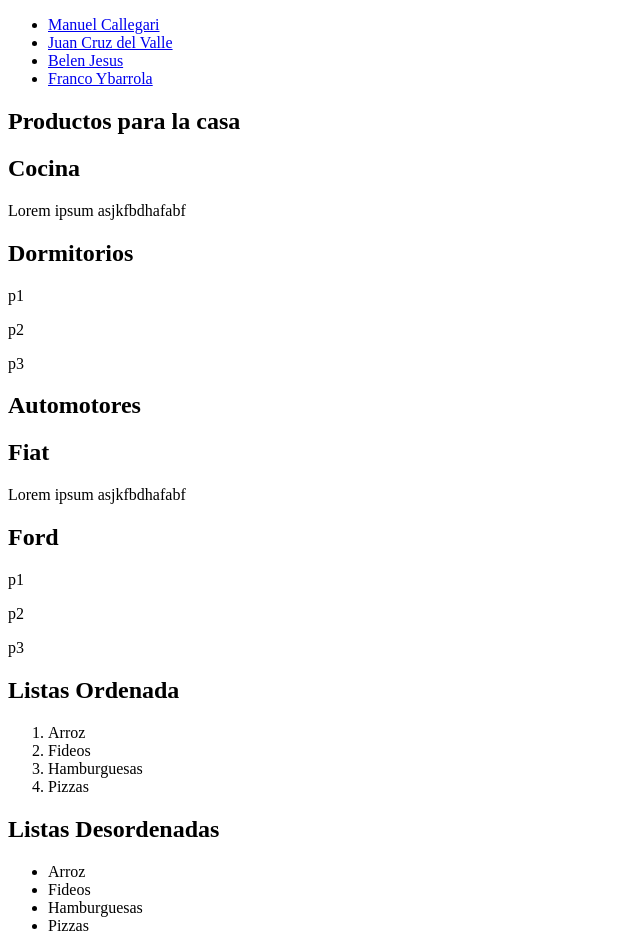
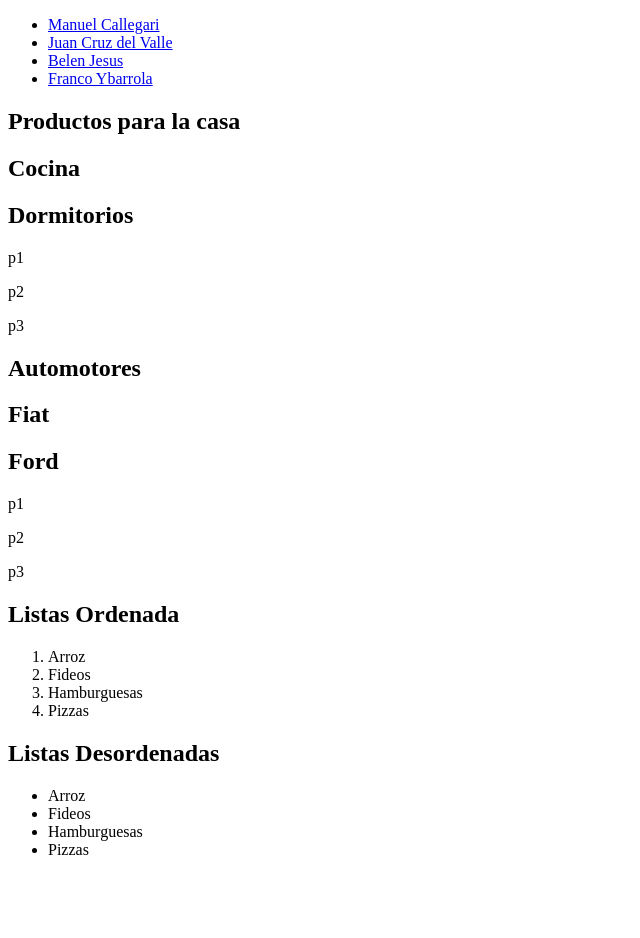
Before and after one commit to ManuelCallegari98/CursoFullStackCallegari, a plain HTML site: page index.html in a window 1280 px wide. Shown: the whole page, without its empty margins (0-640 px from the left). After the commit the page ends 875 px from the top, so only its background shows below. Drawn offline with Linux system fonts and the light colour scheme.

Commit message:
Ultima Version, modificaciones en el index

```diff
--- a/index.html
+++ b/index.html
@@ -35,8 +35,6 @@
             <h1>Productos para la casa</h1>
             <article>
                 <h2>Cocina</h2>
-                <p>Lorem ipsum asjkfbdhafabf </p>
-
             </article>
             <article>
                 <h2>Dormitorios</h2>
@@ -49,8 +47,6 @@
             <h1>Automotores</h1>
             <article>
                 <h2>Fiat</h2>
-                <p>Lorem ipsum asjkfbdhafabf </p>
-
             </article>
             <article>
                 <h2>Ford</h2>
```
